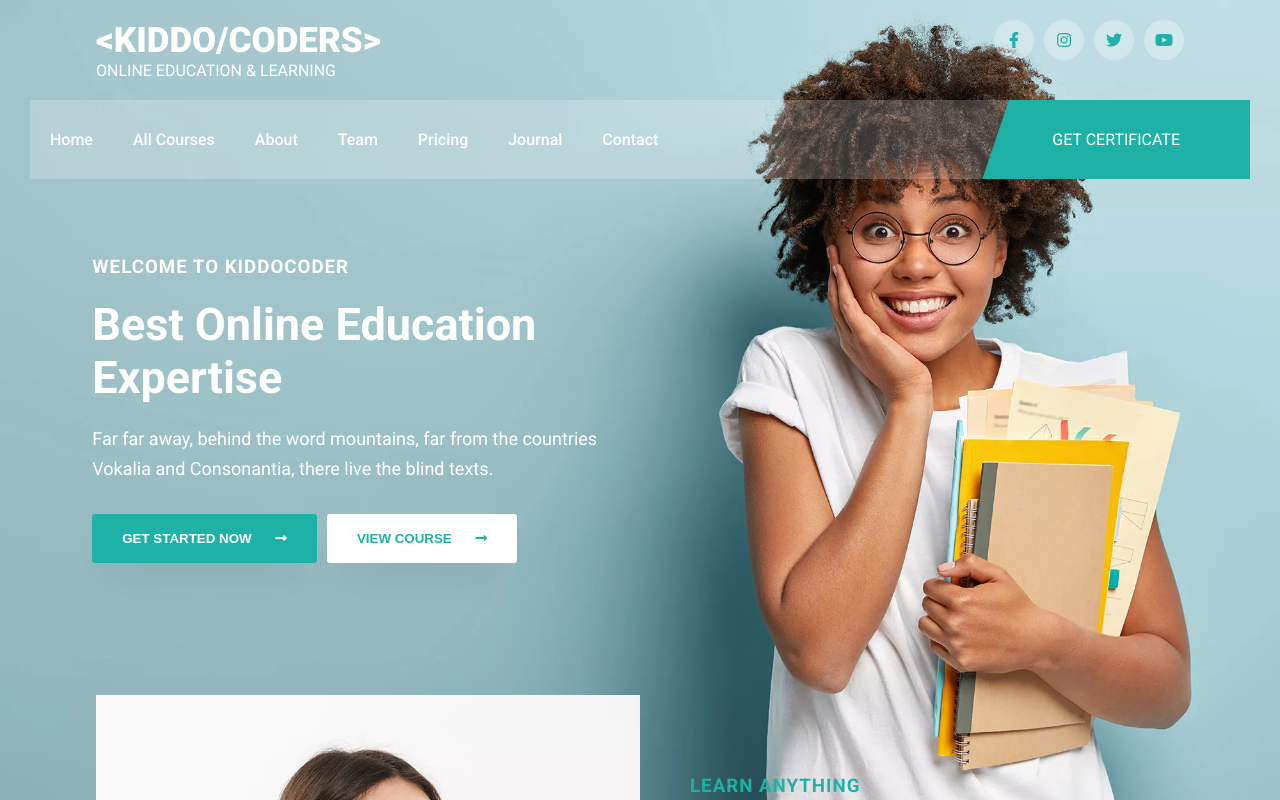
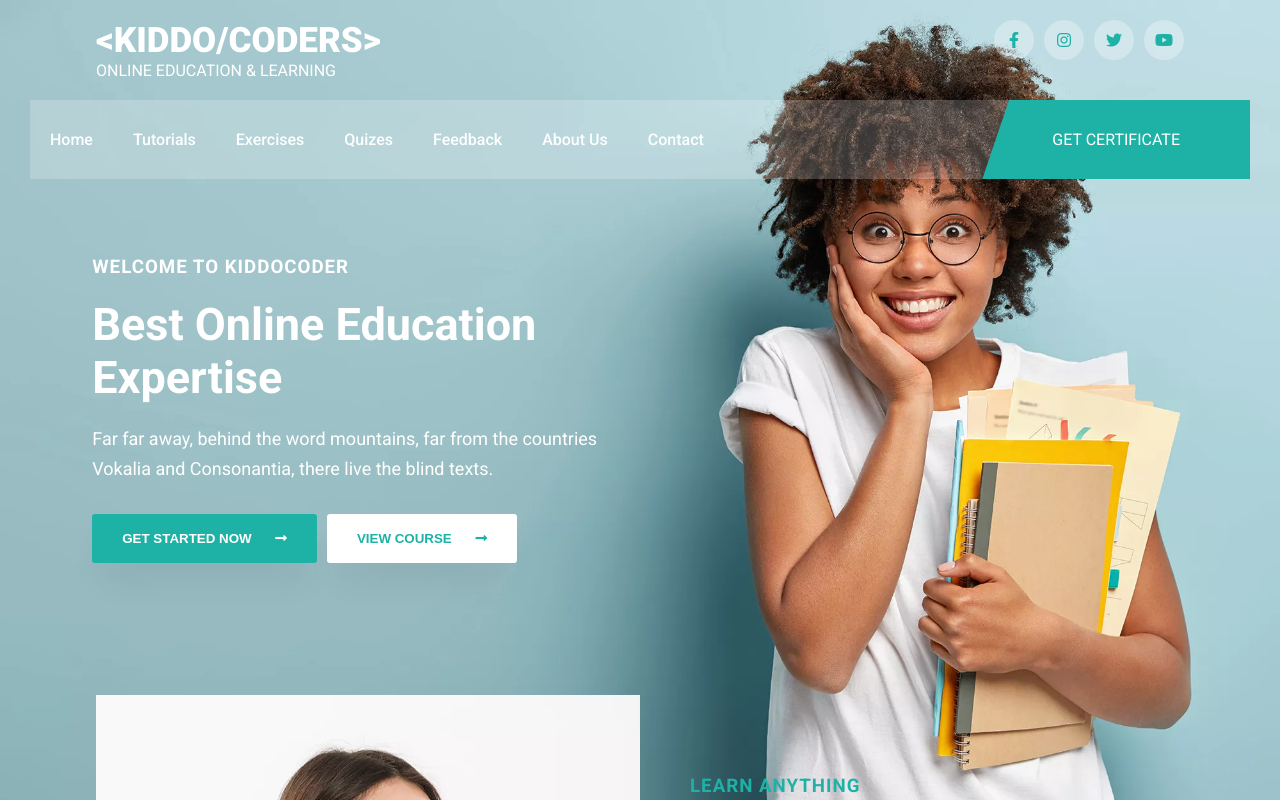
Before and after one commit to it21204166/KiddoCoders, a React (Create React App) app in the folder client-app/: page / in a window 1280 px wide. Shown: the top 800 px of the page. Built offline with nearby package versions, Linux system fonts and the light colour scheme.

Commit message:
header update

```diff
--- a/client-app/package.json
+++ b/client-app/package.json
@@ -1,5 +1,5 @@
 {
-  "name": "education-academia",
+  "name": "kiddo-coders",
   "version": "0.1.0",
   "private": true,
   "dependencies": {
--- a/client-app/src/components/common/header/Header.jsx
+++ b/client-app/src/components/common/header/Header.jsx
@@ -16,22 +16,22 @@ const Header = () => {
               <Link to='/'>Home</Link>
             </li>
             <li>
-              <Link to='/courses'>All Courses</Link>
+              <Link to='/courses'>Tutorials</Link>
             </li>
             <li>
-              <Link to='/about'>About</Link>
+              <Link to='/about'>Exercises</Link>
             </li>
             <li>
-              <Link to='/team'>Team</Link>
+              <Link to='/team'>Quizes</Link>
             </li>
             <li>
-              <Link to='/pricing'>Pricing</Link>
+              <Link to='/pricing'>Feedback</Link>
             </li>
             <li>
-              <Link to='/journal'>Journal</Link>
+              <Link to='/journal'>About Us</Link>
             </li>
             <li>
-              <Link to='/contact'>Contact</Link>
+              <Link to='/contact Us'>Contact</Link>
             </li>
           </ul>
           <div className='start'>
```
